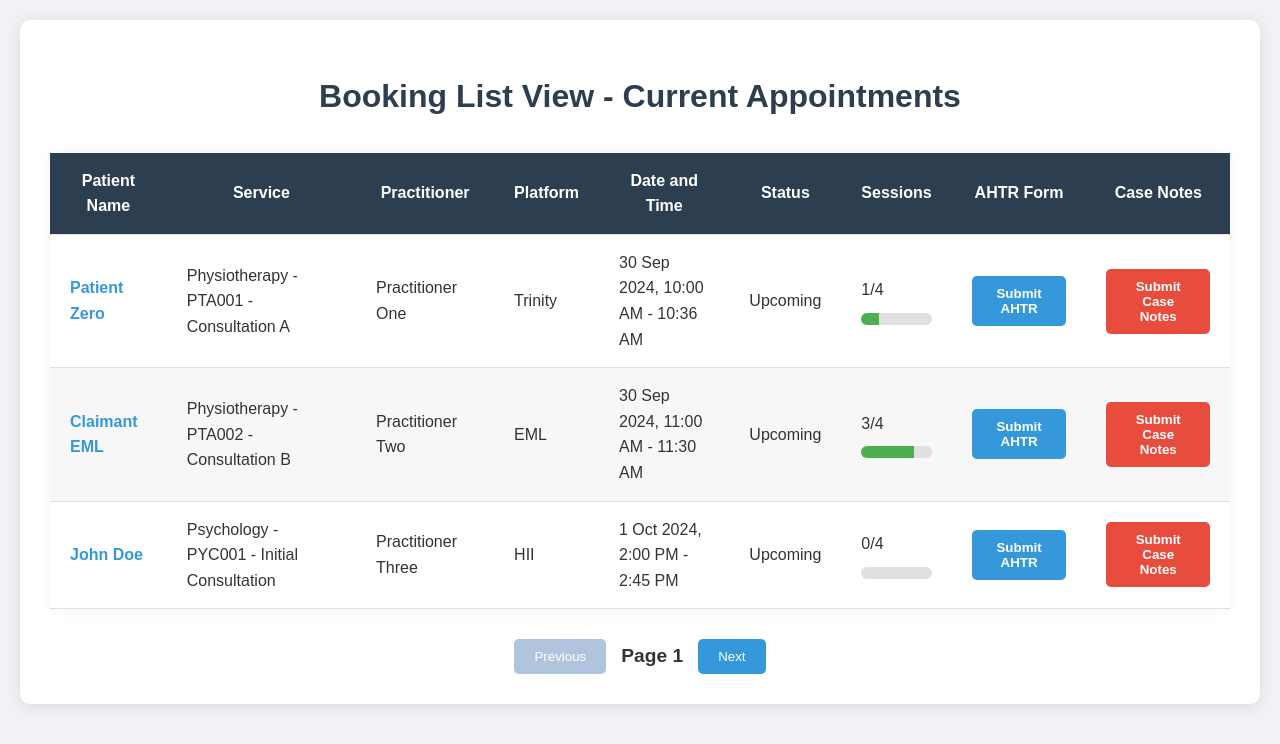
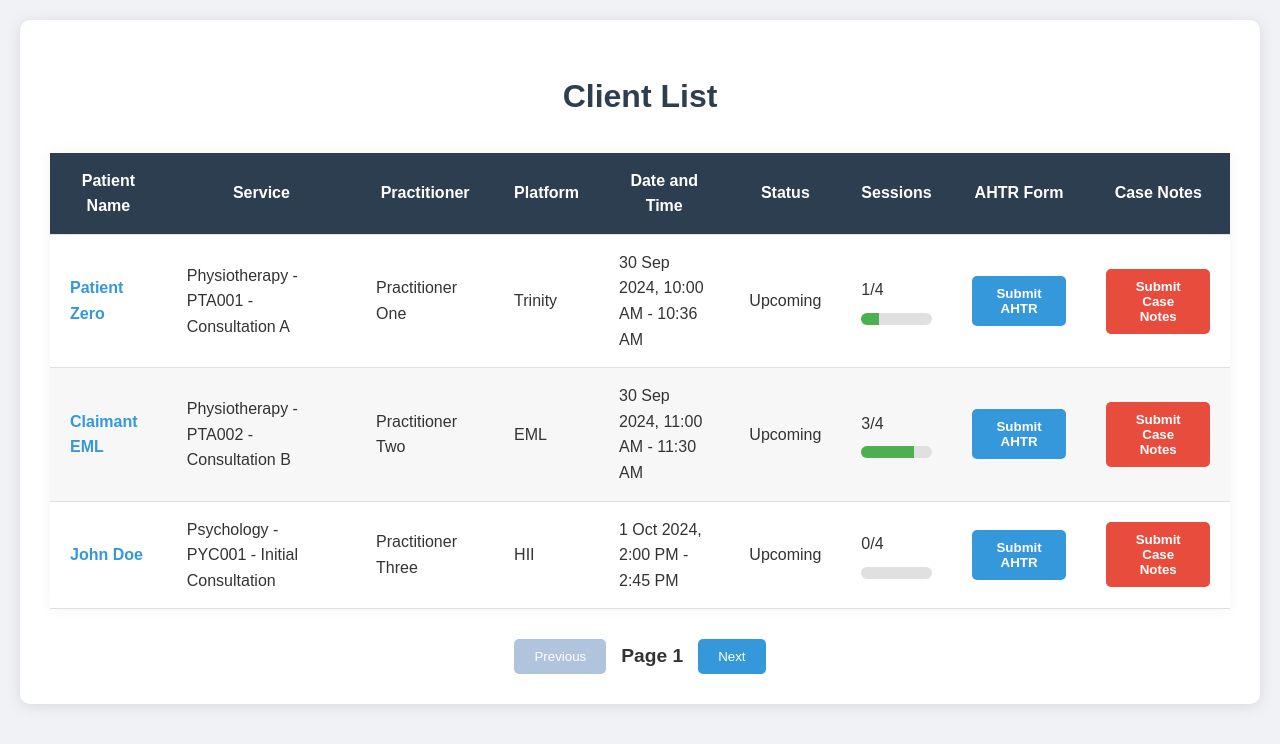
Before and after one commit to chris-avna/booking-list-prototype, a plain HTML site: page index.html in a window 1280 px wide. Drawn offline with Linux system fonts and the light colour scheme.

Commit message:
Update index.html

```diff
--- a/index.html
+++ b/index.html
@@ -10,7 +10,7 @@
 
 <body>
     <div class="booking-list-container">
-        <h1>Booking List View - Current Appointments</h1>
+        <h1>Client List</h1>
         <table class="booking-table">
             <thead>
                 <tr>
```
